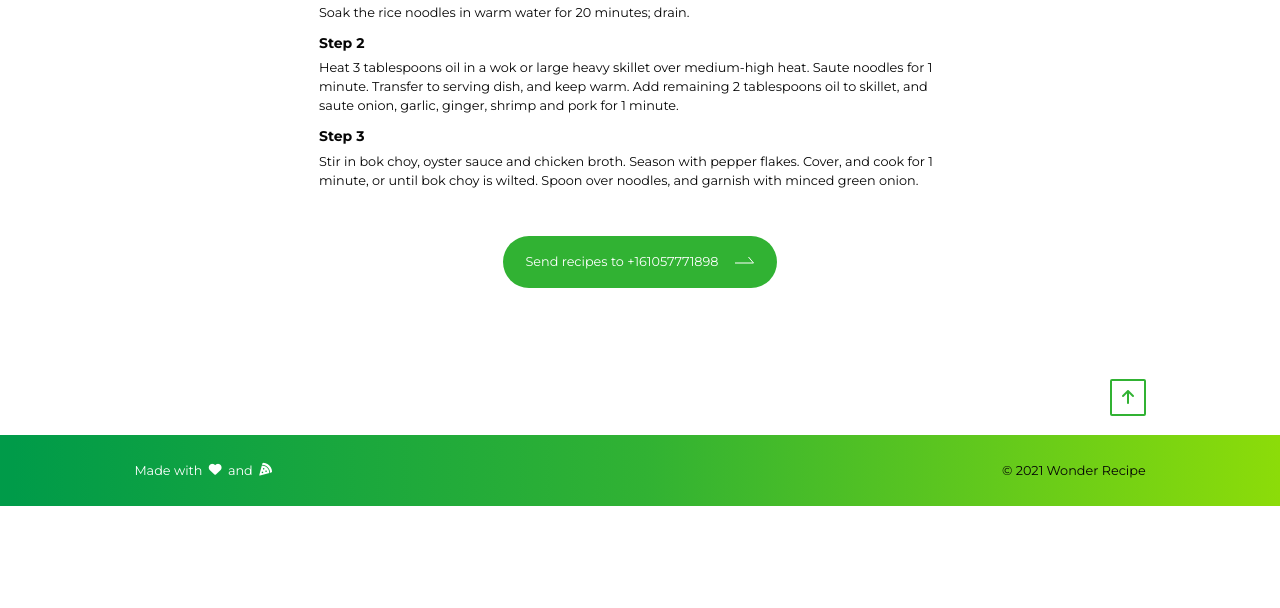
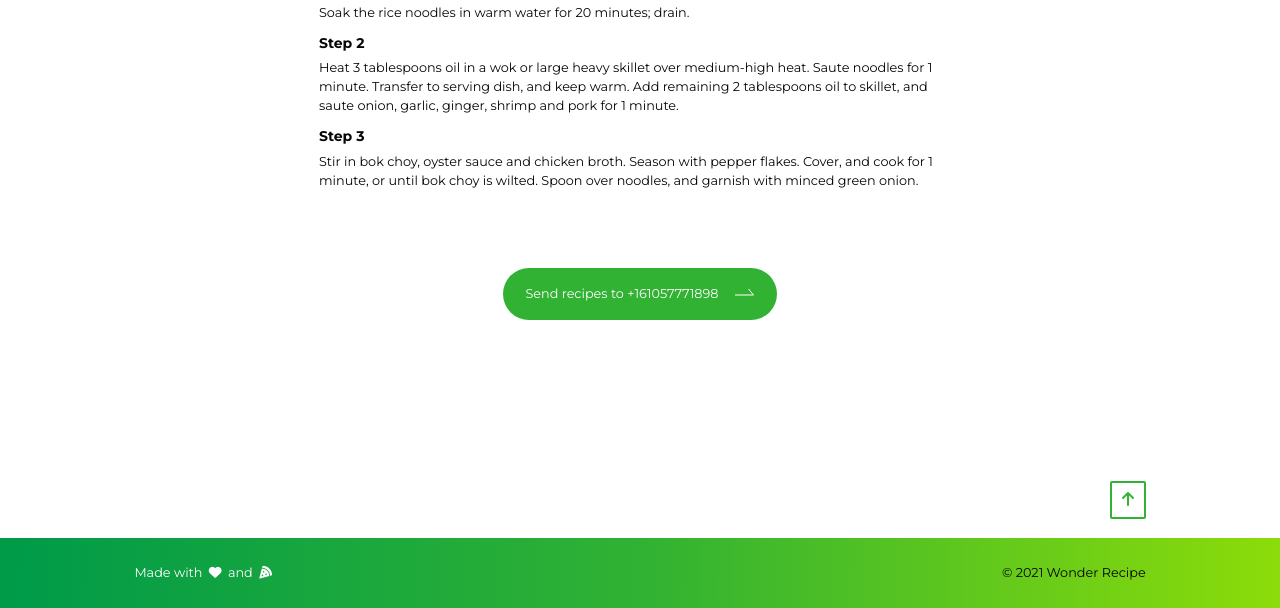
Before and after one commit to lawrencedovin/capstone-1-wonder-recipe, a Flask app: page /recipe_page in a window 1280 px wide. Shown: the part 1293-1901 px from the top of the page. Before the commit the page ends 1799 px from the top, so only its background shows below. Run offline with Flask 2, Linux system fonts and the light colour scheme; some libraries are stand-ins or nearby versions.

Commit message:
Updated recipe page spacing

```diff
--- a/wonder-recipe/static/css/styles.css
+++ b/wonder-recipe/static/css/styles.css
@@ -226,7 +226,7 @@ a:hover {
   font-size: 1.6rem;
   background: #31B233;
   padding: 2rem 2.8rem;
-  margin-top: 4.8rem;
+  margin: 8.8rem auto;
   border-radius: 5rem; }
   .sms__button:hover {
     color: #fff; }
--- a/wonder-recipe/static/sass/_wonder-recipe.scss
+++ b/wonder-recipe/static/sass/_wonder-recipe.scss
@@ -296,7 +296,7 @@
     font-size: $font-size-small;
     background: $color-green;
     padding: 2rem 2.8rem;
-    margin-top: 4.8rem;
+    margin: 8.8rem auto;
     border-radius: 5rem;
 
     &:hover {
```
